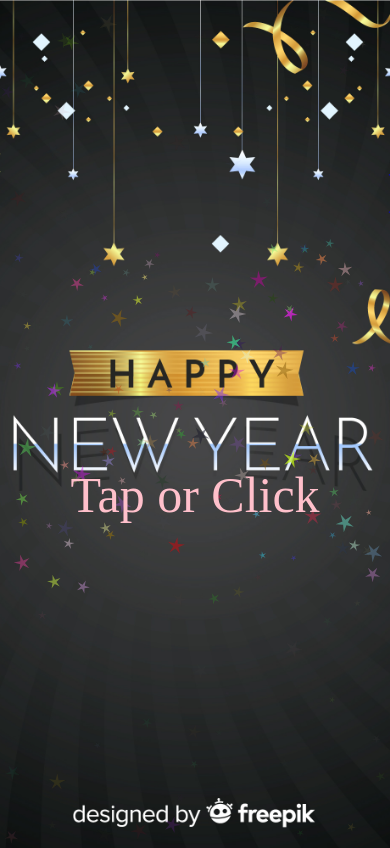
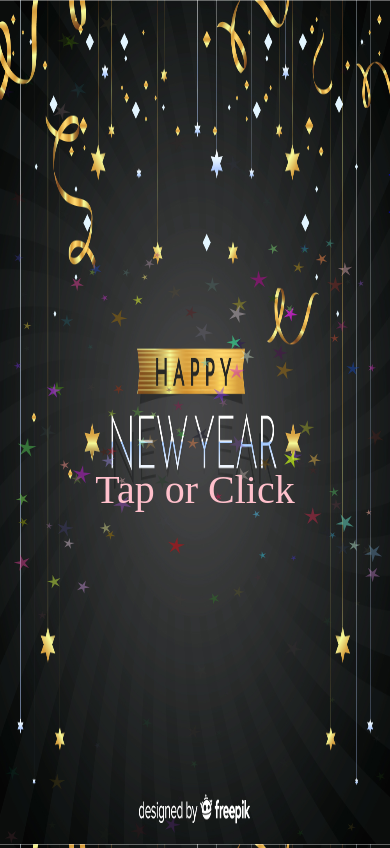
Before and after one commit to azhar-arefin/Happy_new_year_2024, a plain HTML site: page index.html in a window 390 px wide. Drawn offline with nearby package versions, Linux system fonts and the light colour scheme.

Commit message:
Update style.css

```diff
--- a/style.css
+++ b/style.css
@@ -1,15 +1,18 @@
 body {
- background-image: url('534564.jpg');
-  background-size: cover;
-  background-repeat: no-repeat;
-  background-position: center;
+  background-color: #000000;
   margin: 0;
   overflow: hidden;
 }
-@media only screen and (max-width: 767px) {
+
+@media only screen and (max-width: 477px) {
   body {
     background-image: url('534564.jpg');
-    background-position: center top; /* Adjust as needed */
+    background-position: center;
+    background-attachment: fixed;
+    background-size: 100%;
+    background-repeat: no-repeat;
+
+    /* Adjust as needed */
   }
 }
 
@@ -36,7 +39,7 @@ canvas {
 }
 .start {
   color: pink;
-  font-size: 50px;
+  font-size: 40px;
   margin-top: -40px;
   position: absolute;
   text-align: center;
```
